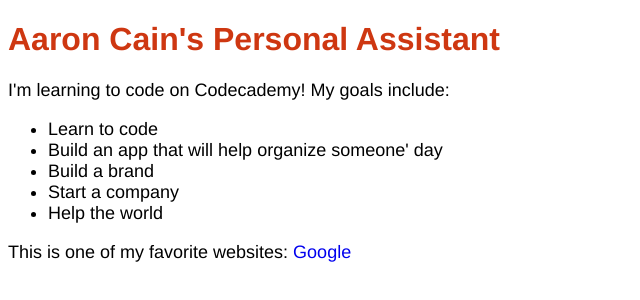
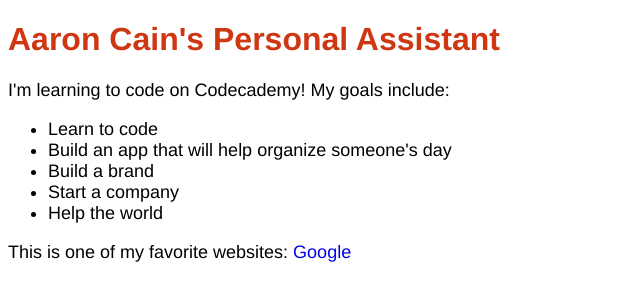
Before and after one commit to acain301/acain301, a plain HTML site: page index.html in a window 1280 px wide. Shown: the full height of the page, 0-640 px from the left. Drawn offline with Linux system fonts and the light colour scheme.

Commit message:
Update index.html

```diff
--- a/index.html
+++ b/index.html
@@ -9,7 +9,7 @@
 <p>I'm learning to code on Codecademy! My goals include:</p>
 <ul>
       <li>Learn to code</li>
-      <li>Build an app that will help organize someone' day</li>
+      <li>Build an app that will help organize someone's day</li>
       <li>Build a brand</li>
       <li>Start a company</li>
       <li>Help the world</li>
```
